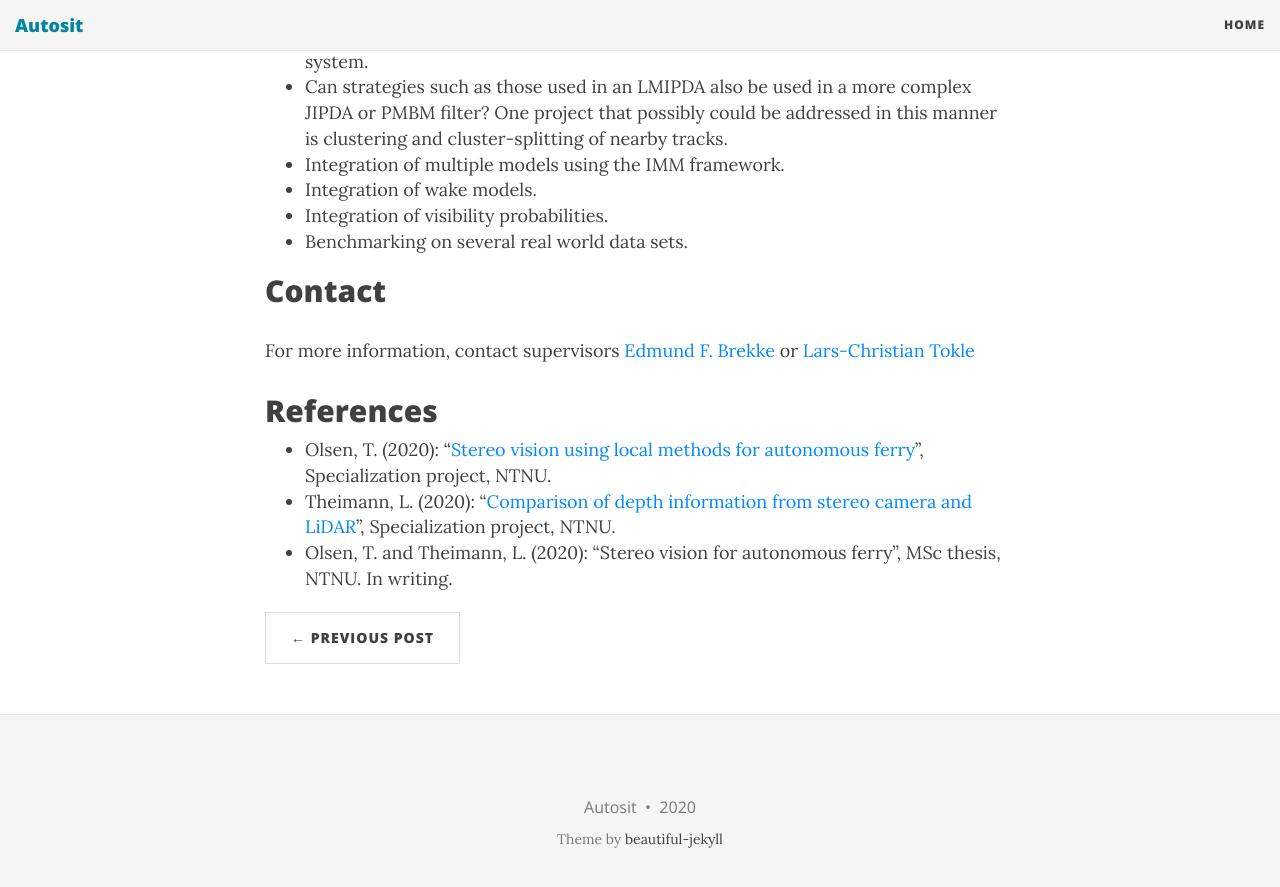
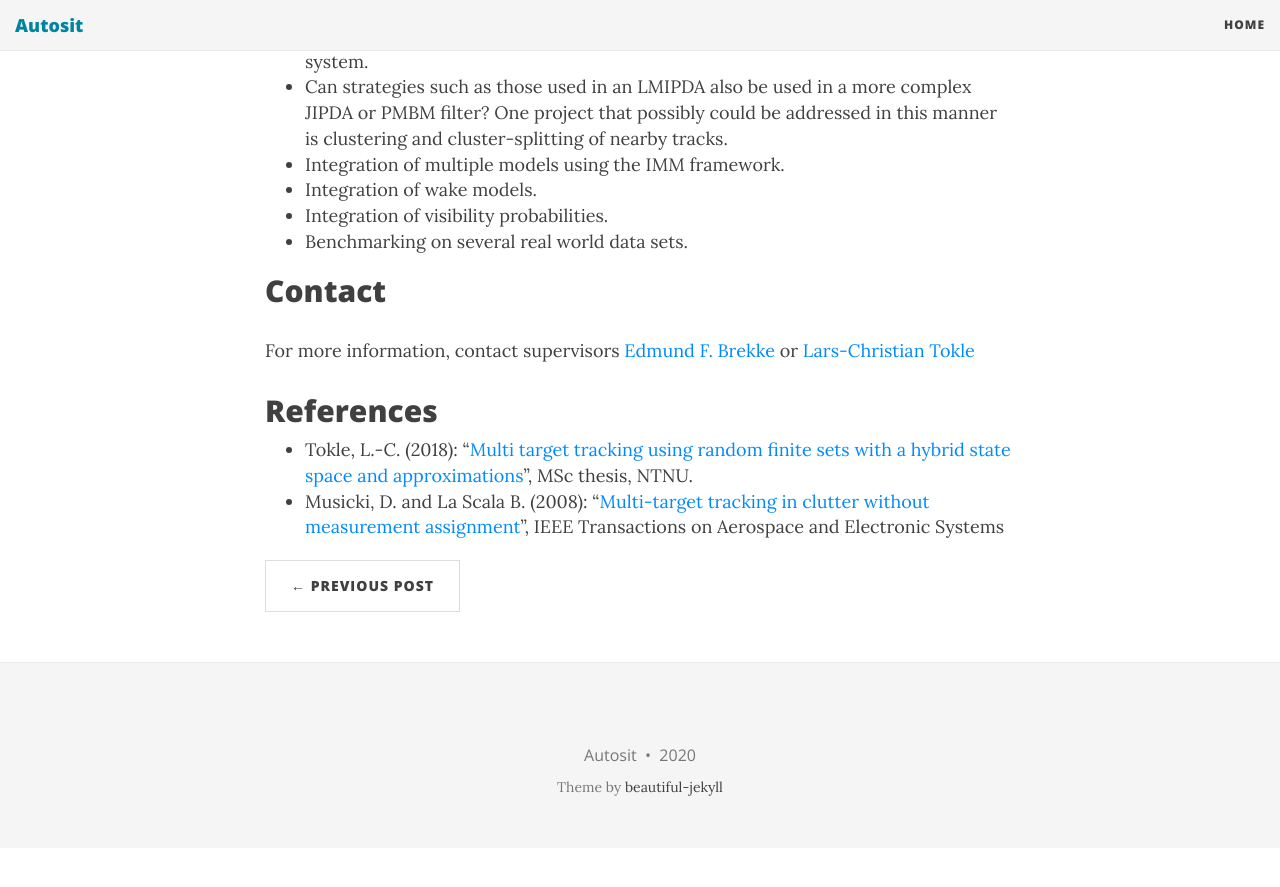
Before and after one commit to autosit/autosit.github.io, a Jekyll site: the page built from _posts/2020-04-11-lmipda.md, in a window 1280 px wide and 900 px high, scrolled down 2154 px. Shown: the top 887 px of the window. Built offline with Jekyll 4.4.1, drawn with Linux system fonts in a browser that asks for light colours; nearby versions of some CDN libraries; after the commit the page ends 3002 px from its top, so only the background shows below that.

Commit message:
added lmipda

```diff
--- a/_posts/2020-04-11-lmipda.md
+++ b/_posts/2020-04-11-lmipda.md
@@ -50,6 +50,5 @@ For more information, contact supervisors [Edmund F. Brekke](http://www.ntnu.no/
 
 ## References
 
-* Olsen, T. (2020): “[Stereo vision using local methods for autonomous ferry](http://folk.ntnu.no/edmundfo/msc2019-2020/TrineOlsenStereoVision.pdf)”, Specialization project, NTNU.
-* Theimann, L. (2020): “[Comparison of depth information from stereo camera and LiDAR](http://folk.ntnu.no/edmundfo/msc2019-2020/LinaTheimannStereoVision.pdf)”, Specialization project, NTNU.
-* Olsen, T. and Theimann, L. (2020): “Stereo vision for autonomous ferry”, MSc thesis, NTNU. In writing.
+* Tokle, L.-C. (2018): “[Multi target tracking using random finite sets with a hybrid state space and approximations](https://ntnuopen.ntnu.no/ntnu-xmlui/bitstream/handle/11250/2575375/18666_FULLTEXT.pdf?sequence=1)”, MSc thesis, NTNU.
+* Musicki, D. and La Scala B. (2008): “[Multi-target tracking in clutter without measurement assignment](https://ieeexplore.ieee.org/document/4655350)”, IEEE Transactions on Aerospace and Electronic Systems
```
